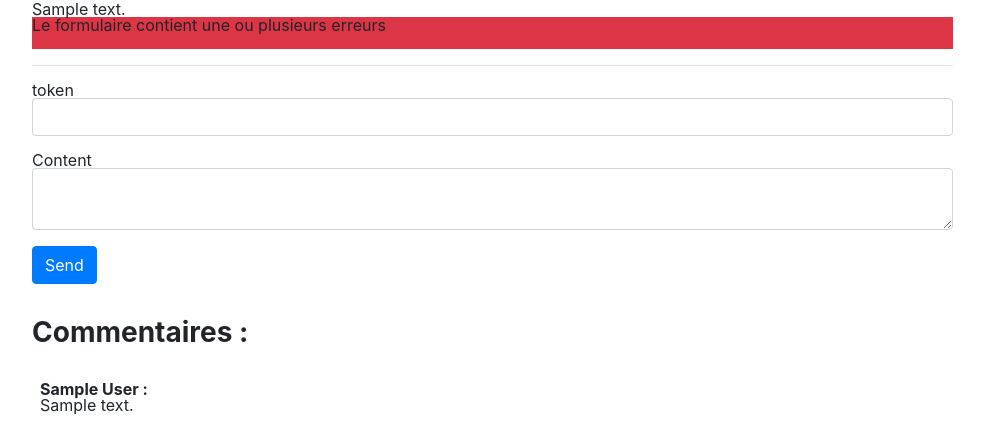
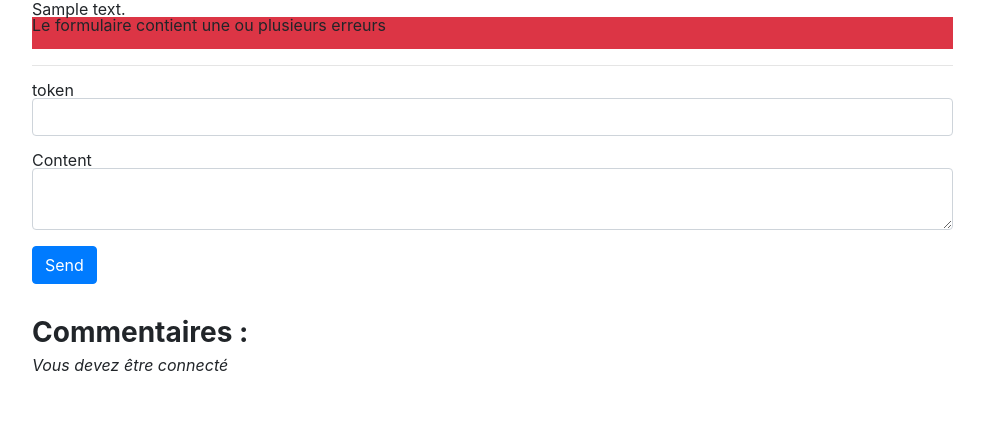
Before and after one commit to nathan-cuvellier/Symfony-TP3-Blog, a Symfony app: template templates/post/post.html.twig in a window 1280 px wide. Shown: the part 469-898 px from the top of the page, without its empty margins (18-1002 px from the left). After the commit the page ends 840 px from the top, so only its background shows below. Run offline with Twig, Linux system fonts and the light colour scheme; the template is opened without the code that fills it: most values are stand-ins (such as "Sample title", 1, 10 or a date in 2020); form fields are guessed from the names that the template uses; some libraries are stand-ins or nearby versions.

Commit message:
check user connection

```diff
--- a/templates/post/index.html.twig
+++ b/templates/post/index.html.twig
@@ -5,7 +5,8 @@
 {% block body %}
     <div class="container-post">
         <div class="post">
-            <h1 class="d-inline-block">New Articles</h1><a href="{{ path('post_add') }}"><i class="ml-2 fas fa-2x fa-plus-circle"></i></a>
+            <h1 class="d-inline-block">New Articles</h1>
+            {% if app.user %}<a href="{{ path('post_add') }}"><i class="ml-2 fas fa-2x fa-plus-circle"></i></a>{% endif %}
             {% for label, messages in app.flashes %}
                 {% for message in messages %}
                     <div class="alert alert-{{ label }}">
--- a/templates/post/post.html.twig
+++ b/templates/post/post.html.twig
@@ -31,6 +31,7 @@
 
             <div class="comments">
                 <h3>Commentaires :</h3>
+                {% if app.user %}
                 <div class="comments">
                     {% for comment in post.comments|filter(v => v.isDeleted == false) %}
                             <div class="my-3 ml-2">
@@ -41,6 +42,9 @@
                         <i>Soyez le premier à écrire un commentaire !</i>
                     {% endfor %}
                 </div>
+                {% else %}
+                    <i>Vous devez être connecté</i>
+                {% endif %}
 
             </div>
         </div>
```
